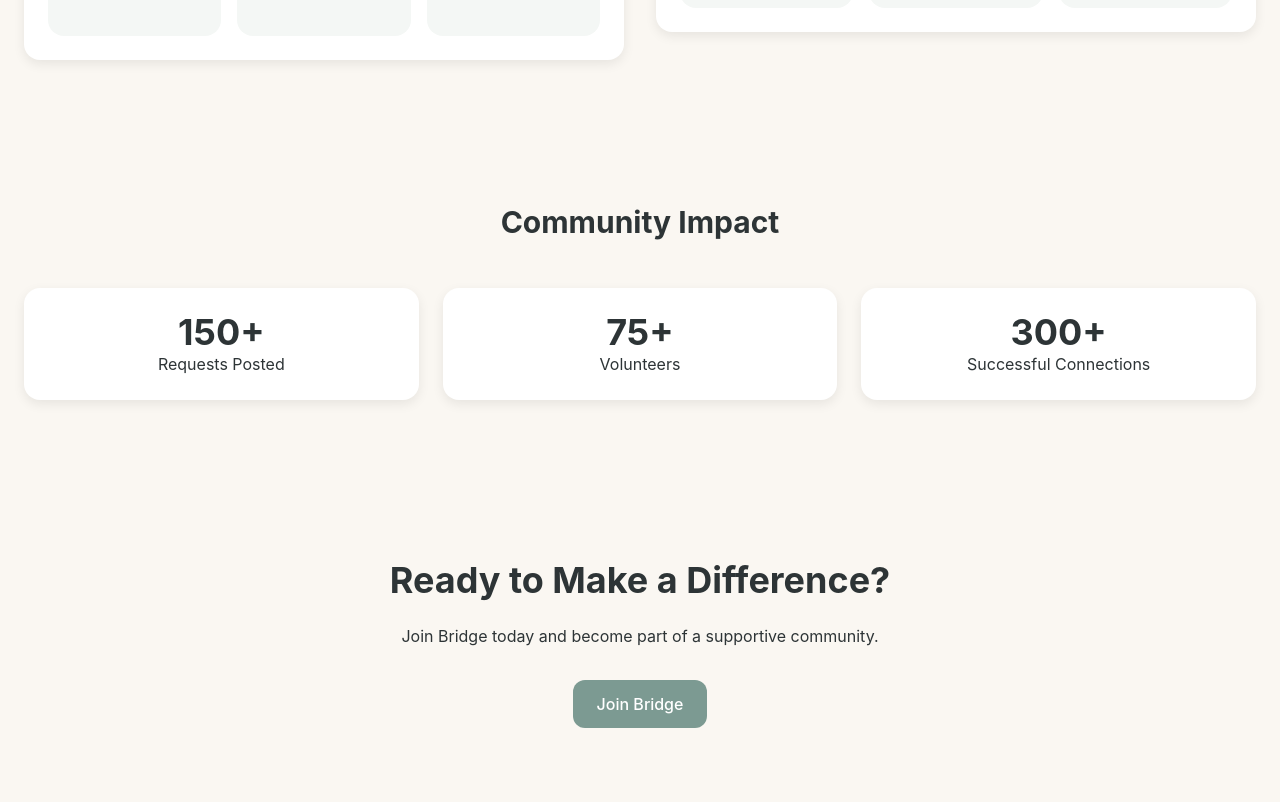
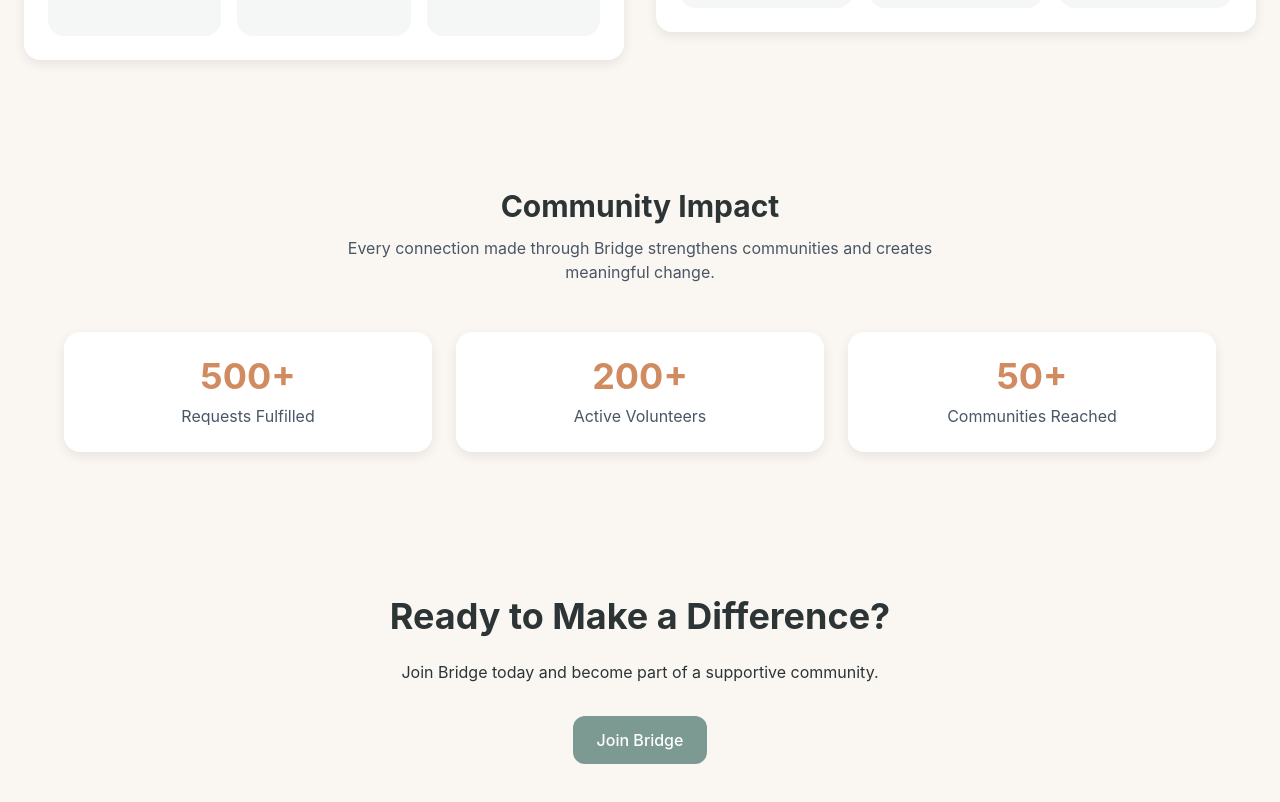
Before and after one commit to theefrank/bridge-app, a React (Vite) app: page / in a window 1280 px wide. Shown: the part 1401-2203 px from the top of the page. Built offline with nearby package versions, Linux system fonts and the light colour scheme.

Commit message:
feat: add community impact section

```diff
--- a/src/pages/public/Home.jsx
+++ b/src/pages/public/Home.jsx
@@ -143,26 +143,54 @@
                                                   </div>
                                                   </section>
 
-      <section className="py-20 px-6">
-        <h2 className="text-3xl font-bold text-center mb-12">
+<section className="py-16 px-6">
+  <div className="max-w-6xl mx-auto">
+
+    <div className="text-center mb-12">
+      <h2 className="text-3xl font-bold mb-3">
         Community Impact
       </h2>
 
-        <div className="grid md:grid-cols-3 gap-6 text-center">
-          <div className="bridge-card">
-            <h3 className="text-4xl font-bold">150+</h3>
-            <p>Requests Posted</p>
+      <p className="text-gray-600 max-w-2xl mx-auto">
+        Every connection made through Bridge strengthens communities
+        and creates meaningful change.
+      </p>
     </div>
 
-          <div className="bridge-card">
-            <h3 className="text-4xl font-bold">75+</h3>
-            <p>Volunteers</p>
+    <div className="grid md:grid-cols-3 gap-6">
+
+      <div className="bridge-card text-center">
+        <h3 className="text-4xl font-bold text-[#D08C60]">
+          500+
+        </h3>
+
+        <p className="text-gray-600 mt-2">
+          Requests Fulfilled
+        </p>
       </div>
 
-          <div className="bridge-card">
-            <h3 className="text-4xl font-bold">300+</h3>
-            <p>Successful Connections</p>
+      <div className="bridge-card text-center">
+        <h3 className="text-4xl font-bold text-[#D08C60]">
+          200+
+        </h3>
+
+        <p className="text-gray-600 mt-2">
+          Active Volunteers
+        </p>
       </div>
+
+      <div className="bridge-card text-center">
+        <h3 className="text-4xl font-bold text-[#D08C60]">
+          50+
+        </h3>
+
+        <p className="text-gray-600 mt-2">
+          Communities Reached
+        </p>
+      </div>
+
+    </div>
+
   </div>
 </section>
       <section className="py-20 px-6 text-center">
```
Also changed, not shown: 1 other file (tests, documents, lock files or other folders). Lines whose indentation alone changed are shown as unchanged.
